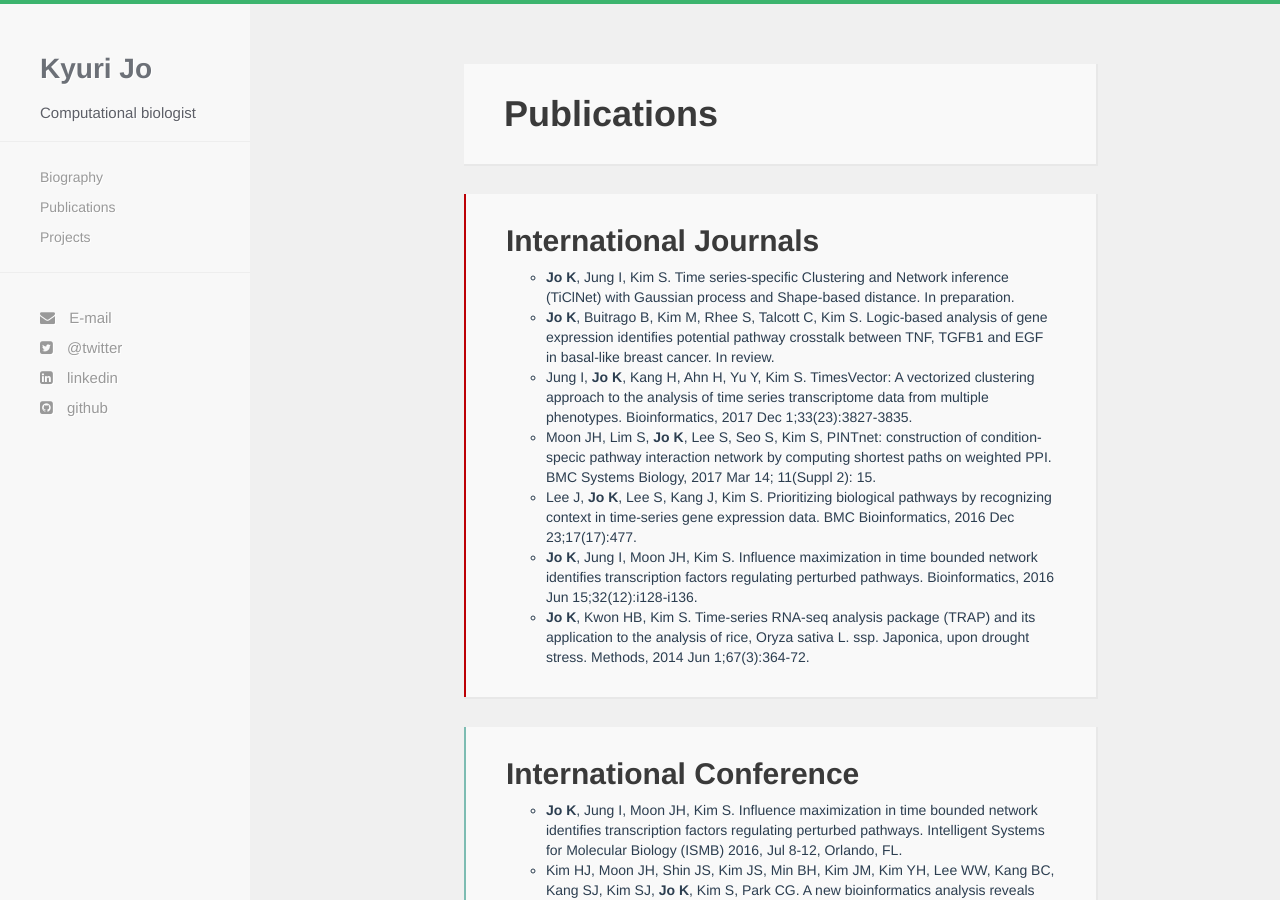
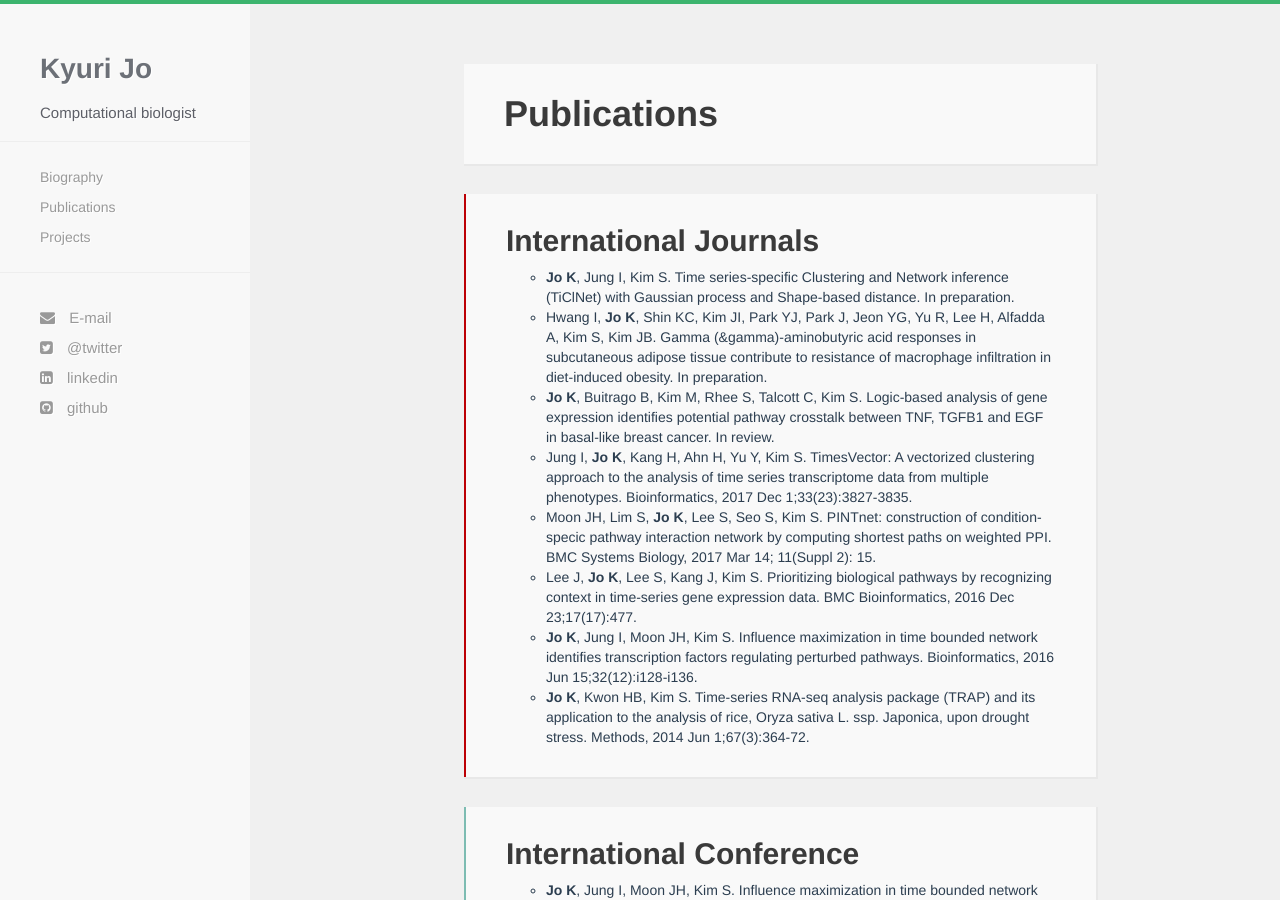
Before and after one commit to kyuriJo/kyuriJo.github.io, a Jekyll site: the page built from publications.html, in a window 1280 px wide and 900 px high. Built offline with Jekyll 4.4.1, drawn with Linux system fonts in a browser that asks for light colours; nearby versions of some CDN libraries.

Commit message:
Update CV

```diff
--- a/publications.html
+++ b/publications.html
@@ -10,9 +10,10 @@ title: Publications
       <h2>International Journals</h2>
   <ul class="dot">
   <li><b>Jo K</b>, Jung I, Kim S. Time series-specific Clustering and Network inference (TiClNet) with Gaussian process and Shape-based distance. In preparation.</li>
+  <li>Hwang I, <b>Jo K</b>, Shin KC, Kim JI, Park YJ, Park J, Jeon YG, Yu R, Lee H, Alfadda A, Kim S, Kim JB. Gamma (&gamma)-aminobutyric acid responses in subcutaneous adipose tissue contribute to resistance of macrophage infiltration in diet-induced obesity. In preparation.</li>
   <li><b>Jo K</b>, Buitrago B, Kim M, Rhee S, Talcott C, Kim S. Logic-based analysis of gene expression identifies potential pathway crosstalk between TNF, TGFB1 and EGF in basal-like breast cancer. In review.</li>
   <li>Jung I, <b>Jo K</b>, Kang H, Ahn H, Yu Y, Kim S. TimesVector: A vectorized clustering approach to the analysis of time series transcriptome data from multiple phenotypes. Bioinformatics, 2017 Dec 1;33(23):3827-3835.</li>
-  <li>Moon JH, Lim S, <b>Jo K</b>, Lee S, Seo S, Kim S, PINTnet: construction of condition-specic pathway interaction network by computing shortest paths on weighted PPI. BMC Systems Biology, 2017 Mar 14; 11(Suppl 2): 15.</li>
+  <li>Moon JH, Lim S, <b>Jo K</b>, Lee S, Seo S, Kim S. PINTnet: construction of condition-specic pathway interaction network by computing shortest paths on weighted PPI. BMC Systems Biology, 2017 Mar 14; 11(Suppl 2): 15.</li>
   <li>Lee J, <b>Jo K</b>, Lee S, Kang J, Kim S. Prioritizing biological pathways by recognizing context in time-series gene expression data. BMC Bioinformatics, 2016 Dec 23;17(17):477.</li>
   <li><b>Jo K</b>, Jung I, Moon JH, Kim S. Influence maximization in time bounded network identifies transcription factors regulating perturbed pathways. Bioinformatics, 2016 Jun 15;32(12):i128-i136.</li>
   <li><b>Jo K</b>, Kwon HB, Kim S. Time-series RNA-seq analysis package (TRAP) and its application to the analysis of rice, Oryza sativa L. ssp. Japonica, upon drought stress. Methods, 2014 Jun 1;67(3):364-72.</li>
```
Also changed, not shown: 1 other file.
